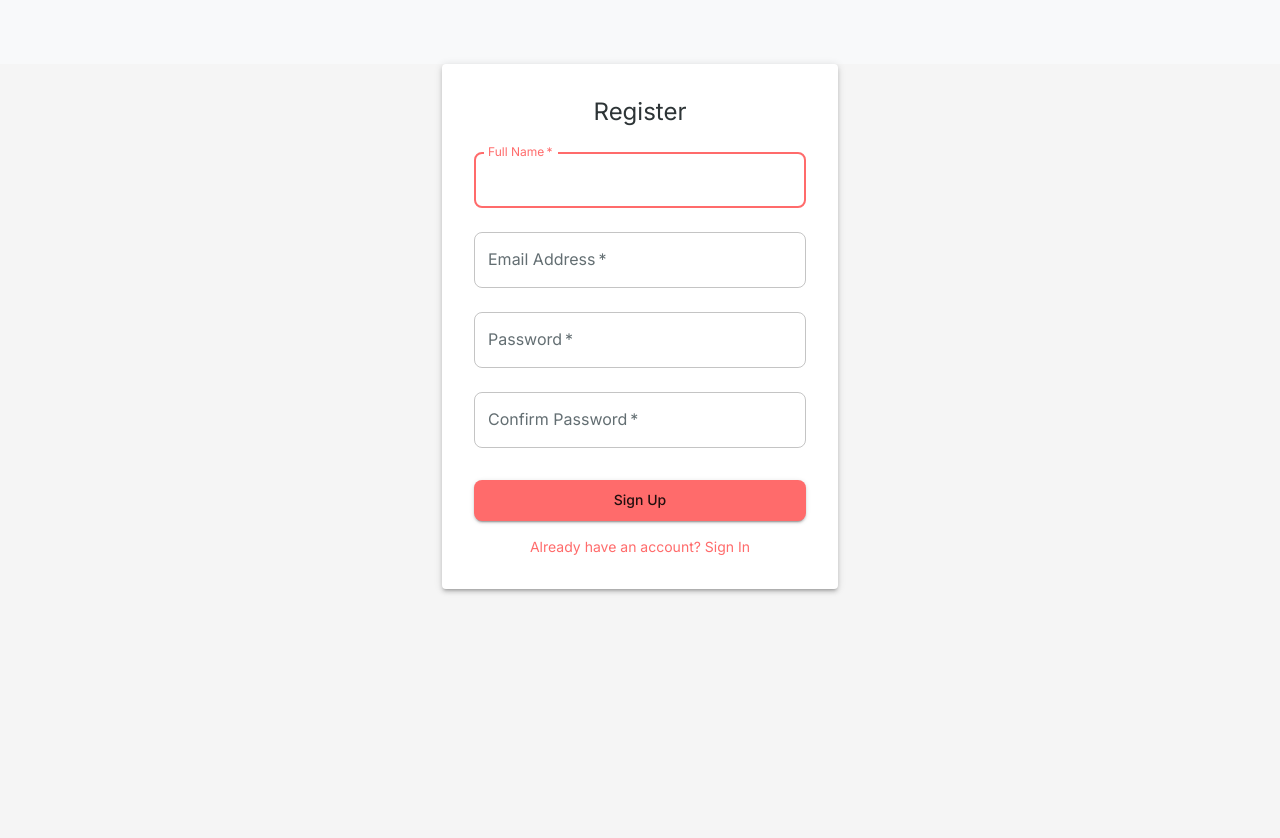
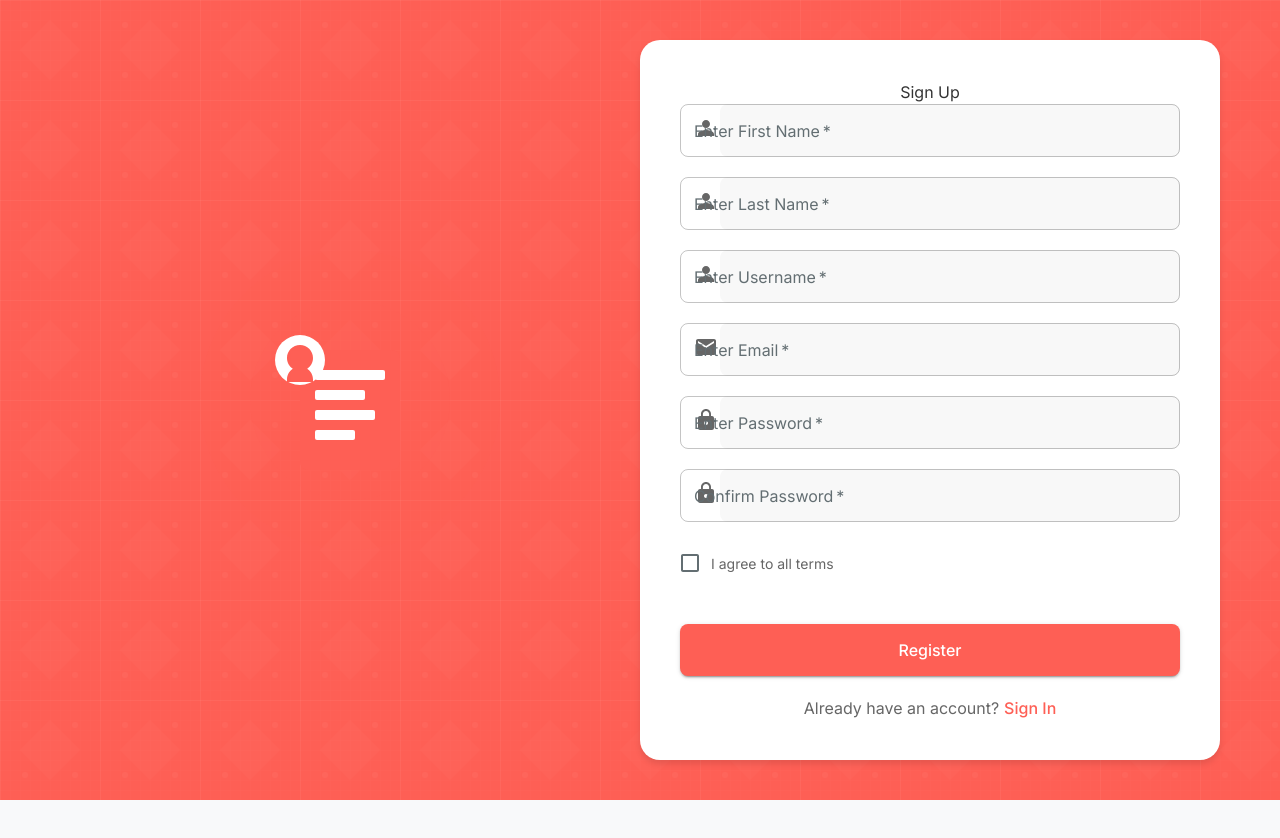
Before and after one commit to aniket-shaligram/todo-app, a React (Create React App) app in the folder todo-frontend/: page /register in a window 1280 px wide. Shown: the top 838 px of the page. After the commit the page ends 800 px from the top, so only its background shows below. Built offline with nearby package versions, Linux system fonts and the light colour scheme; the HTML template or start-up script is replaced by a standard one.

Commit message:
Update registration UI: Add modern design with SVG pattern and illustration

```diff
--- /dev/null
+++ b/todo-frontend/src/components/Register/Register.css
@@ -0,0 +1,114 @@
+.register-container {
+  display: flex;
+  min-height: 100vh;
+  background: #FE5F55;
+  background-image: url('../../assets/pattern.svg');
+  background-size: 100px 100px;
+  background-repeat: repeat;
+  background-blend-mode: soft-light;
+}
+
+.register-form-container {
+  display: flex;
+  width: 100%;
+  max-width: 1200px;
+  margin: auto;
+  padding: 20px;
+}
+
+.register-illustration {
+  flex: 1;
+  display: flex;
+  align-items: center;
+  justify-content: center;
+  padding: 40px;
+}
+
+.register-illustration img {
+  max-width: 100%;
+  height: auto;
+}
+
+.register-form {
+  flex: 1;
+  background: white;
+  border-radius: 20px;
+  padding: 40px;
+  box-shadow: 0 4px 6px rgba(0, 0, 0, 0.1);
+  display: flex;
+  flex-direction: column;
+}
+
+.register-title {
+  font-size: 32px;
+  font-weight: 600;
+  color: #333;
+  margin-bottom: 30px;
+  text-align: center;
+}
+
+.input-field {
+  margin-bottom: 20px !important;
+}
+
+.input-field input {
+  padding: 15px;
+  border-radius: 8px;
+  background: #F8F8F8;
+}
+
+.input-field .MuiInputLabel-root {
+  transform: translate(14px, 16px) scale(1);
+}
+
+.input-field .MuiInputLabel-shrink {
+  transform: translate(14px, -6px) scale(0.75);
+}
+
+.register-button {
+  background-color: #FE5F55 !important;
+  color: white !important;
+  padding: 12px !important;
+  border-radius: 8px !important;
+  font-size: 16px !important;
+  text-transform: none !important;
+  margin-top: 20px !important;
+  margin-bottom: 20px !important;
+}
+
+.register-button:hover {
+  background-color: #e55149 !important;
+}
+
+.terms-checkbox {
+  margin-bottom: 20px;
+}
+
+.terms-checkbox .MuiFormControlLabel-label {
+  font-size: 14px;
+  color: #666;
+}
+
+.sign-in-link {
+  text-align: center;
+  color: #666;
+  text-decoration: none;
+}
+
+.sign-in-link a {
+  color: #FE5F55;
+  text-decoration: none;
+  font-weight: 500;
+  margin-left: 5px;
+}
+
+@media (max-width: 960px) {
+  .register-illustration {
+    display: none;
+  }
+
+  .register-form {
+    margin: auto;
+    max-width: 500px;
+  }
+}
--- a/todo-frontend/src/components/Register/Register.js
+++ b/todo-frontend/src/components/Register/Register.js
@@ -1,19 +1,39 @@
 import React, { useState } from 'react';
-import { Box, TextField, Button, Typography, Container, Paper } from '@mui/material';
+import {
+  Box,
+  TextField,
+  Button,
+  Typography,
+  FormControlLabel,
+  Checkbox
+} from '@mui/material';
 import { Link } from 'react-router-dom';
+import PersonIcon from '@mui/icons-material/Person';
+import EmailIcon from '@mui/icons-material/Email';
+import LockIcon from '@mui/icons-material/Lock';
+import registerIllustration from '../../assets/register-illustration.svg';
+import './Register.css';
 
 const Register = ({ onRegister }) => {
   const [userData, setUserData] = useState({
-    name: '',
+    firstName: '',
+    lastName: '',
+    username: '',
     email: '',
     password: '',
-    confirmPassword: ''
+    confirmPassword: '',
+    agreeToTerms: false
   });
   const [error, setError] = useState('');
 
   const handleSubmit = async (e) => {
     e.preventDefault();
     setError('');
+
+    if (!userData.agreeToTerms) {
+      setError('Please agree to the terms and conditions');
+      return;
+    }
 
     if (userData.password !== userData.confirmPassword) {
       setError('Passwords do not match');
@@ -22,7 +42,8 @@ const Register = ({ onRegister }) => {
 
     try {
       const success = await onRegister({
-        name: userData.name,
+        name: `${userData.firstName} ${userData.lastName}`,
+        username: userData.username,
         email: userData.email,
         password: userData.password
       });
@@ -34,19 +55,43 @@ const Register = ({ onRegister }) => {
     }
   };
 
+  const InputField = ({ name, label, type = 'text', icon }) => (
+    <Box className="input-field" sx={{ position: 'relative' }}>
+      <Box sx={{
+        position: 'absolute',
+        left: '14px',
+        top: '50%',
+        transform: 'translateY(-50%)',
+        color: '#666',
+        zIndex: 1
+      }}>
+        {icon}
+      </Box>
+      <TextField
+        required
+        fullWidth
+        id={name}
+        name={name}
+        label={label}
+        type={type}
+        value={userData[name]}
+        onChange={(e) => setUserData({ ...userData, [name]: e.target.value })}
+        InputProps={{
+          sx: { paddingLeft: '40px' }
+        }}
+      />
+    </Box>
+  );
+
   return (
-    <Container component="main" maxWidth="xs">
-      <Box
-        sx={{
-          marginTop: 8,
-          display: 'flex',
-          flexDirection: 'column',
-          alignItems: 'center',
-        }}
-      >
-        <Paper elevation={3} sx={{ p: 4, width: '100%' }}>
-          <Typography component="h1" variant="h5" align="center" gutterBottom>
-            Register
+    <div className="register-container">
+      <div className="register-form-container">
+        <div className="register-illustration">
+          <img src={registerIllustration} alt="Register" />
+        </div>
+        <Box component="form" onSubmit={handleSubmit} className="register-form">
+          <Typography className="register-title">
+            Sign Up
           </Typography>
 
           {error && (
@@ -55,73 +100,68 @@ const Register = ({ onRegister }) => {
             </Typography>
           )}
 
-          <Box component="form" onSubmit={handleSubmit} sx={{ mt: 1 }}>
-            <TextField
-              margin="normal"
-              required
-              fullWidth
-              id="name"
-              label="Full Name"
-              name="name"
-              autoComplete="name"
-              autoFocus
-              value={userData.name}
-              onChange={(e) => setUserData({ ...userData, name: e.target.value })}
+          <InputField
+            name="firstName"
+            label="Enter First Name"
+            icon={<PersonIcon />}
           />
-            <TextField
-              margin="normal"
-              required
-              fullWidth
-              id="email"
-              label="Email Address"
+          <InputField
+            name="lastName"
+            label="Enter Last Name"
+            icon={<PersonIcon />}
+          />
+          <InputField
+            name="username"
+            label="Enter Username"
+            icon={<PersonIcon />}
+          />
+          <InputField
             name="email"
-              autoComplete="email"
-              value={userData.email}
-              onChange={(e) => setUserData({ ...userData, email: e.target.value })}
+            label="Enter Email"
+            type="email"
+            icon={<EmailIcon />}
           />
-            <TextField
-              margin="normal"
-              required
-              fullWidth
+          <InputField
             name="password"
-              label="Password"
+            label="Enter Password"
             type="password"
-              id="password"
-              autoComplete="new-password"
-              value={userData.password}
-              onChange={(e) => setUserData({ ...userData, password: e.target.value })}
+            icon={<LockIcon />}
           />
-            <TextField
-              margin="normal"
-              required
-              fullWidth
+          <InputField
             name="confirmPassword"
             label="Confirm Password"
             type="password"
-              id="confirmPassword"
-              autoComplete="new-password"
-              value={userData.confirmPassword}
-              onChange={(e) => setUserData({ ...userData, confirmPassword: e.target.value })}
+            icon={<LockIcon />}
           />
+
+          <FormControlLabel
+            control={
+              <Checkbox
+                checked={userData.agreeToTerms}
+                onChange={(e) => setUserData({ ...userData, agreeToTerms: e.target.checked })}
+                color="primary"
+              />
+            }
+            label="I agree to all terms"
+            className="terms-checkbox"
+          />
+
           <Button
             type="submit"
             fullWidth
             variant="contained"
-              sx={{ mt: 3, mb: 2 }}
+            className="register-button"
           >
-              Sign Up
+            Register
           </Button>
-            <Box sx={{ textAlign: 'center' }}>
-              <Link to="/login" style={{ textDecoration: 'none' }}>
-                <Typography variant="body2" color="primary">
-                  Already have an account? Sign In
+
+          <Typography className="sign-in-link">
+            Already have an account?
+            <Link to="/login">Sign In</Link>
           </Typography>
-              </Link>
         </Box>
-          </Box>
-        </Paper>
-      </Box>
-    </Container>
+      </div>
+    </div>
   );
 };
 
```
Also changed, not shown: todo-frontend/src/assets/pattern.svg (added), todo-frontend/src/assets/register-illustration.svg (added). Lines whose indentation alone changed are shown as unchanged.
